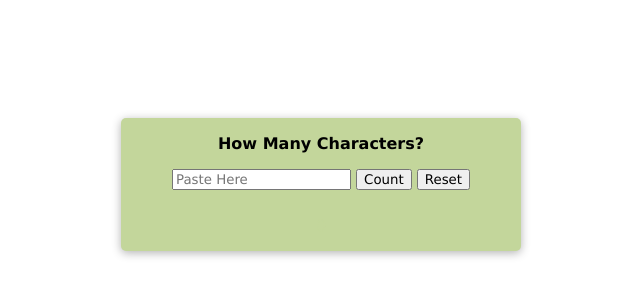
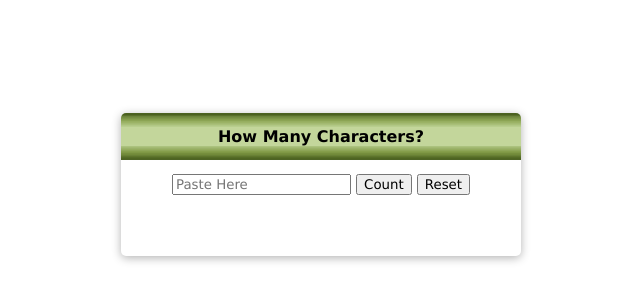
Before and after one commit to JoeMay-Dev/StringCounter, a plain HTML site: page index.html in a window 1280 px wide. Shown: the part 216-516 px from the top of the page, without its empty margins (319-959 px from the left). Drawn offline with Linux system fonts and the light colour scheme.

Commit message:
updated styles to mimic UI at work

```diff
--- a/style.css
+++ b/style.css
@@ -8,18 +8,28 @@
 }
 
 .container {
-	background-color: var(--casis-green);
+	/* background-color: var(--casis-green); */
+	background-image: url('img/background.gif');
+	background-repeat: repeat-x;
 	border-radius: 5px;
 	box-shadow: 0 2px 10px rgba(0, 0, 0, 0.3);
 	width: 400px;
 }
 
 #title {
+	background-color: var(--casis-green);
 	font-weight: bold;
+	position: relative;
+	bottom: 2px;
+}
+
+#form {
+	background-color: #fff;
+	padding-top: 10px;
 }
 
 .charcount {
-	color: var(--casis-green);
+	color: #fff;
 }
 
 .charcount.active {
```
